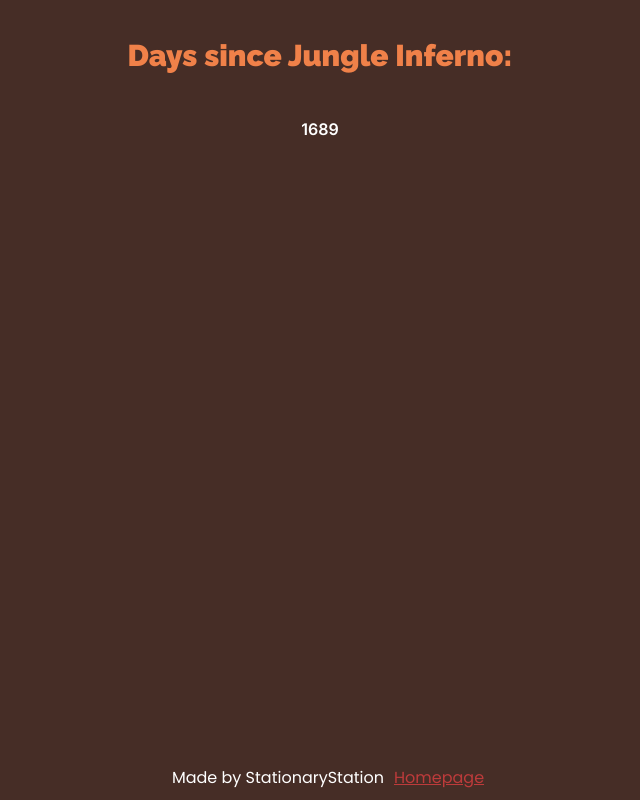
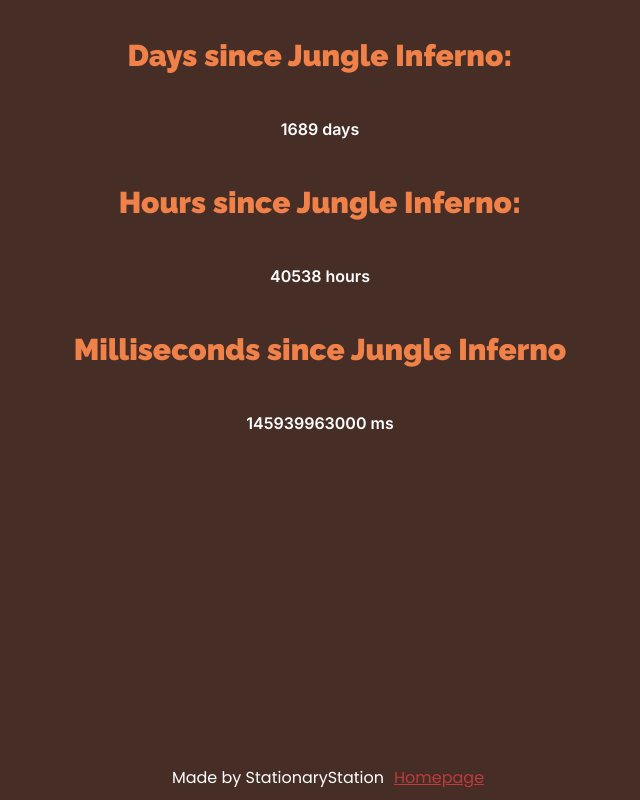
Before and after one commit to stationaryStation/tf2clock, a Next.js app: page / in a window 1280 px wide. Shown: the whole page, without its empty margins (320-960 px from the left). Built offline with nearby package versions, Linux system fonts and the light colour scheme.

Commit message:
feat: Add Hours And Milliseconds to timer

```diff
--- a/pages/index.tsx
+++ b/pages/index.tsx
@@ -1,12 +1,26 @@
 import Link from "next/link";
 import Head from "next/head";
+import { useEffect, useState } from "react";
 
 const Home = () => {
     const currentDate = new Date();
-    const JungleInferno = new Date("10/16/2017");
+    const JungleInferno = new Date("10/16/2017 12:00");
     const difference_in_time = currentDate.getTime() - JungleInferno.getTime();
 
     const difference_in_days = Math.floor(difference_in_time / (1000 * 3600 * 24));
+    const difference_in_hours = Math.floor(Math.abs(currentDate.getTime() - JungleInferno.getTime()) /  36e5);
+
+    const [SinceMS, SetSinceMs] = useState<number>(0);
+    const [SinceDays, SetSinceDays] = useState<number>(0);
+    const [SinceHours, SetSinceHours] = useState<number>(0);
+
+    useEffect(() => {
+        setTimeout(() => {
+            SetSinceDays(difference_in_days);
+            SetSinceMs(difference_in_time);
+            SetSinceHours(difference_in_hours);
+        }, 5000);
+    }, [difference_in_days,difference_in_time, difference_in_hours])
 
     return (
         <>
@@ -14,13 +28,21 @@ const Home = () => {
             <title>{difference_in_days} Days since Jungle Inferno</title>
             <meta property="description" content="Site made by Stationarystation" />
             <meta property="og:title" content={`${difference_in_days} days since Jungle Inferno`} key="title" />
-            <meta property="og:description" content="Site made by Stationarystation" />
-            <meta property="og:image" content="https://github.com/stationaryStation/tf2clock/blob/master/public/assets/img/wide.png?raw=true" />
+            <meta property="og:description" content={`It has been: ${difference_in_days} days or ${difference_in_hours} hours or ${difference_in_time} ms since jungle inferno released`} key="description" />
+            <meta property="og:image" content="https://github.com/stationaryStation/tf2clock/blob/master/public/assets/img/wide.png?raw=true" key="img" />
         </Head>
 
         <div className="container">
-                <p id="uptitle">Days since Jungle Inferno:</p>
-                <p id="reactiveContent">{difference_in_days}</p>
+            <p id="uptitle">Days since Jungle Inferno:</p>
+            <p id="reactiveContent">{SinceDays} days</p>
+        </div>
+        <div className="container">
+            <p id="uptitle">Hours since Jungle Inferno:</p>
+            <p id="reactiveContent">{SinceHours} hours</p>
+        </div>
+        <div className="container">
+            <p id="uptitle">Milliseconds since Jungle Inferno</p>
+            <p id="reactiveContent">{SinceMS} ms</p>
         </div>
         <footer>
             <p id="text">Made by StationaryStation</p>
```
